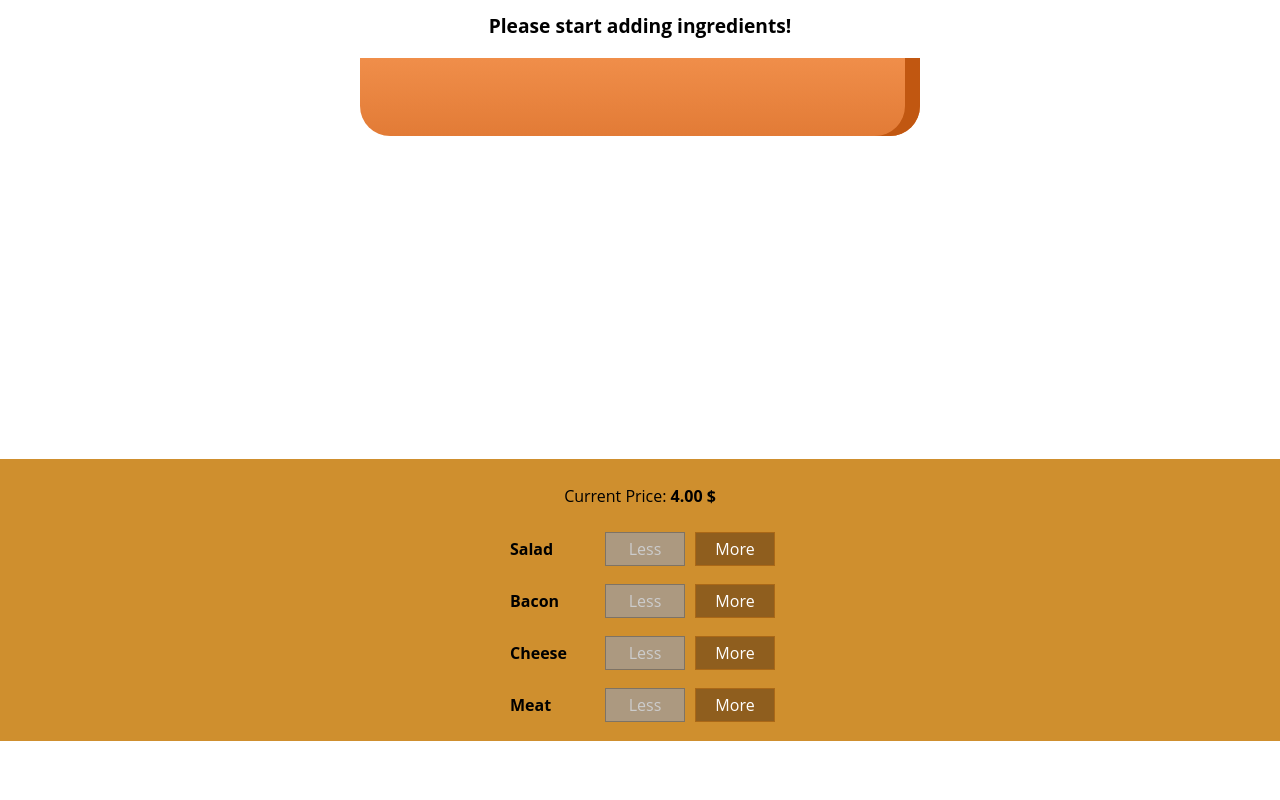
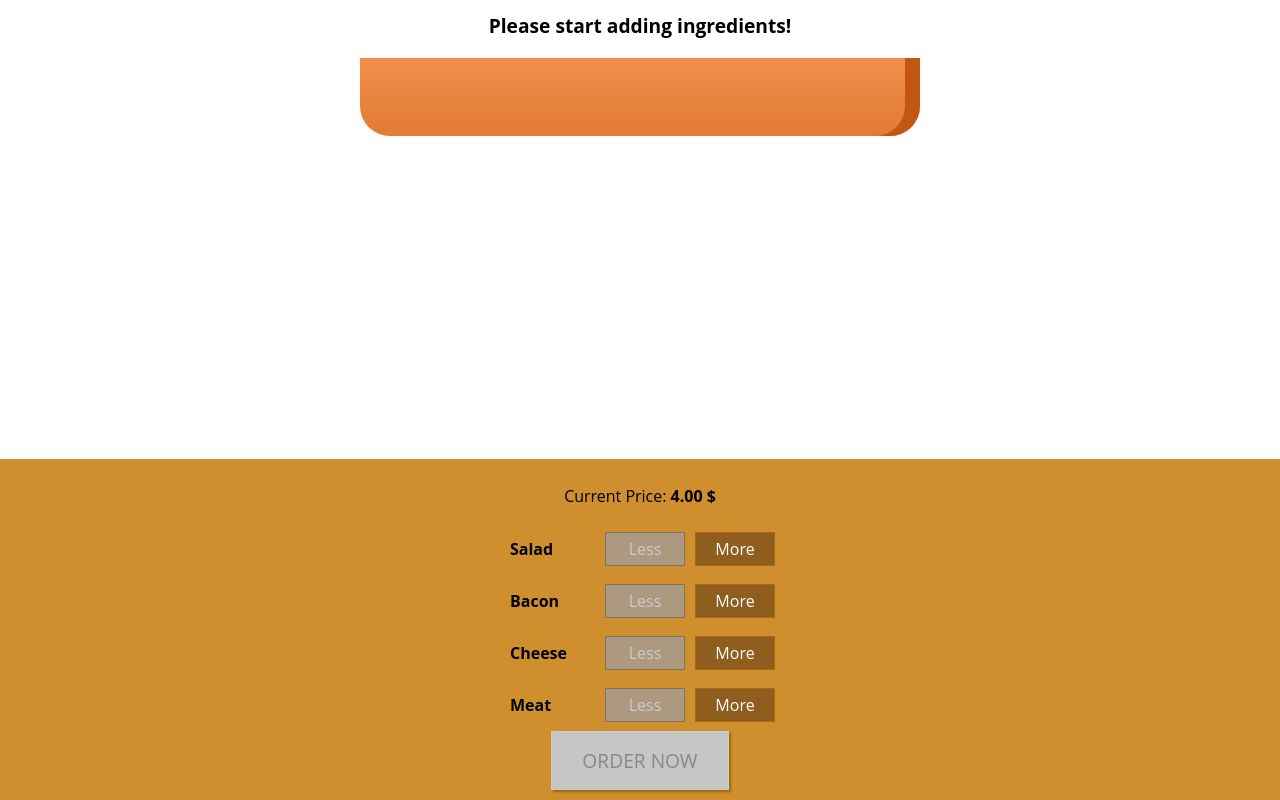
Before and after one commit to albertuscrs/my-burger, a React app: page / in a window 1280 px wide. Shown: the part 179-979 px from the top of the page. Before the commit the page ends 920 px from the top, so only its background shows below. Built offline with nearby package versions, Linux system fonts and the light colour scheme; a web font is replaced by a local one.

Commit message:
Add order summary and modal to MyBurger

```diff
--- a/src/components/Burger/BuildControls/BuildControls.css
+++ b/src/components/Burger/BuildControls/BuildControls.css
@@ -8,3 +8,47 @@
   margin: auto;
   padding: 10px 0;
 }
+
+.OrderButton {
+  background-color: #DAD735;
+  outline: none;
+  cursor: pointer;
+  border: 1px solid #966909;
+  color: #966909;
+  font-family: inherit;
+  font-size: 1.2em;
+  padding: 15px 30px;
+  box-shadow: 2px 2px 2px #966909;
+}
+
+.OrderButton:hover,
+.OrderButton:active {
+  background-color: #A0DB41;
+  border: 1px solid #966909;
+  color: #966909;
+}
+
+.OrderButton:disabled {
+  background-color: #C7C6C6;
+  cursor: not-allowed;
+  border: 1px solid #ccc;
+  color: #888888;
+}
+
+.OrderButton:not(:disabled) {
+  animation: enable 0.3s linear;
+}
+
+@keyframes enable {
+  0% {
+    transform: scale(1);
+  }
+
+  60% {
+    transform: scale(1.1);
+  }
+
+  100% {
+    transform: scale(1);
+  }
+}
--- a/src/components/Burger/BuildControls/BuildControls.js
+++ b/src/components/Burger/BuildControls/BuildControls.js
@@ -1,5 +1,5 @@
+
 import React from 'react';
-
 import classes from './BuildControls.css';
 import BuildControl from './BuildControl/BuildControl';
 
@@ -21,6 +21,11 @@
         removed={() => props.ingredientRemoved(ctrl.type)}
         disabled={props.disabled[ctrl.type]} />
     ))}
+    <button
+      className={classes.OrderButton}
+      disabled={!props.purchaseable}
+      onClick={props.ordered}
+    >ORDER NOW</button>
   </div>
 );
 
--- /dev/null
+++ b/src/components/Burger/OrderSummary/OrderSummary.js
@@ -0,0 +1,25 @@
+import React from 'react';
+
+import Aux from '../../../hoc/Auxiliary';
+
+const orderSummary = (props) => {
+
+  const ingredientSummary = Object.keys(props.ingredients).map(igKey => {
+    return (<li key={igKey}>
+              <span style={{textTransform: 'capitalize'}}>{igKey}</span>: {props.ingredients[igKey]}
+            </li>)
+  });
+
+  return (
+    <Aux>
+      <h3>Your Order</h3>
+      <p>A delicious burger with the following ingredients:</p>
+      <ul>
+        {ingredientSummary}
+      </ul>
+      <p>Continue to checkout?</p>
+    </Aux>
+  );
+};
+
+export default orderSummary;
--- /dev/null
+++ b/src/components/UI/Backdrop/Backdrop.css
@@ -0,0 +1,9 @@
+.Backdrop {
+  width: 100%;
+  height: 100%;
+  position: fixed;
+  z-index: 100;
+  left: 0;
+  top: 0;
+  background-color: rgba(0, 0, 0, 0.5);
+}
--- /dev/null
+++ b/src/components/UI/Backdrop/Backdrop.js
@@ -0,0 +1,9 @@
+import React from 'react';
+
+import classes from './Backdrop.css';
+
+const backdrop = (props) => (
+  props.show ? <div className={classes.Backdrop} onClick={props.clicked}></div> : null
+);
+
+export default backdrop;
--- /dev/null
+++ b/src/components/UI/Modal/Modal.css
@@ -0,0 +1,20 @@
+.Modal {
+  position: fixed;
+  z-index: 500;
+  background-color: white;
+  width: 70%;
+  border: 1px solid #ccc;
+  box-shadow: 1px 1px 1px black;
+  padding: 16px;
+  left: 15%;
+  top: 30%;
+  box-sizing: border-box;
+  transition: all 0.3s ease-out;
+}
+
+@media (min-width: 600px) {
+  .Modal {
+    width: 500px;
+    left: calc(50% - 250px);
+  }
+}
--- /dev/null
+++ b/src/components/UI/Modal/Modal.js
@@ -0,0 +1,22 @@
+import React from 'react';
+
+import classes from './Modal.css';
+import Aux from '../../../hoc/Auxiliary';
+import Backdrop from '../Backdrop/Backdrop';
+
+const modal = (props) => (
+  <Aux>
+    <Backdrop show={props.show} clicked={props.modalClosed} />
+    <div
+      className={classes.Modal}
+      style={{
+        transform: props.show ? 'translateY(0)' : 'translateY(-100vh)',
+        opacity: props.show ? '1' : '0'
+      }}
+    >
+      {props.children}
+    </div>
+  </Aux>
+);
+
+export default modal;
--- a/src/containers/BurgerBuilder/BurgerBuilder.js
+++ b/src/containers/BurgerBuilder/BurgerBuilder.js
@@ -3,6 +3,8 @@
 import Aux from '../../hoc/Auxiliary';
 import Burger from '../../components/Burger/Burger';
 import BuildControls from '../../components/Burger/BuildControls/BuildControls';
+import Modal from '../../components/UI/Modal/Modal';
+import OrderSummary from '../../components/Burger/OrderSummary/OrderSummary';
 
 const INGREDIENT_PRICES = {
   salad: 0.5,
@@ -20,7 +22,18 @@
       cheese: 0,
       meat: 0
     },
-    totalPrice: 4
+    totalPrice: 4,
+    purchaseable: false,
+    purchasing: false
+  }
+
+  updatePurchaseState (ingredients) {
+    const sum = Object.keys(ingredients).map(igKey => {
+      return ingredients[igKey];
+    }).reduce((sum, el) => {
+      return sum + el;
+    }, 0);
+    this.setState({purchaseable: sum > 0});
   }
 
   addIngredientHandler = (type) => {
@@ -34,6 +47,7 @@
     const oldPrice = this.state.totalPrice;
     const newPrice = oldPrice + priceAddition;
     this.setState({totalPrice: newPrice, ingredients: updatedIngredients});
+    this.updatePurchaseState(updatedIngredients);
   }
 
   removeIngredientHandler = (type) => {
@@ -53,6 +67,15 @@
       totalPrice: newPrice,
       ingredients: updatedIngredients
     });
+    this.updatePurchaseState(updatedIngredients);
+  }
+
+  purchaseHandler = () => {
+    this.setState({purchasing: true});
+  }
+
+  purchaseCancelHandler = () => {
+    this.setState({purchasing: false});
   }
 
   render () {
@@ -64,11 +87,18 @@
     }
     return (
       <Aux>
+        <Modal
+          show={this.state.purchasing}
+          modalClosed={this.purchaseCancelHandler}>
+          <OrderSummary ingredients={this.state.ingredients}/>
+        </Modal>
         <Burger ingredients={this.state.ingredients}/>
         <BuildControls
           ingredientAdded={this.addIngredientHandler}
           ingredientRemoved={this.removeIngredientHandler}
           disabled={disabledInfo}
+          purchaseable={this.state.purchaseable}
+          ordered={this.purchaseHandler}
           price={this.state.totalPrice}
         />
       </Aux>
```
